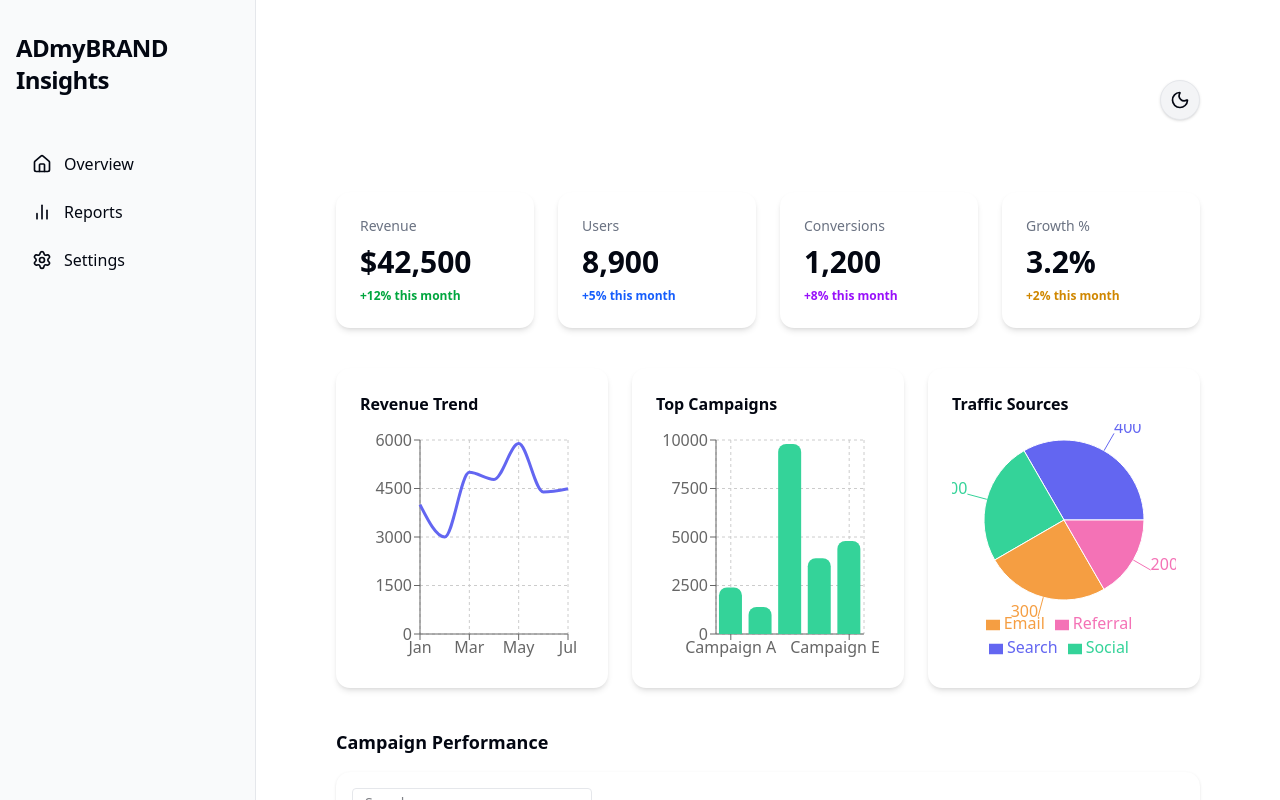
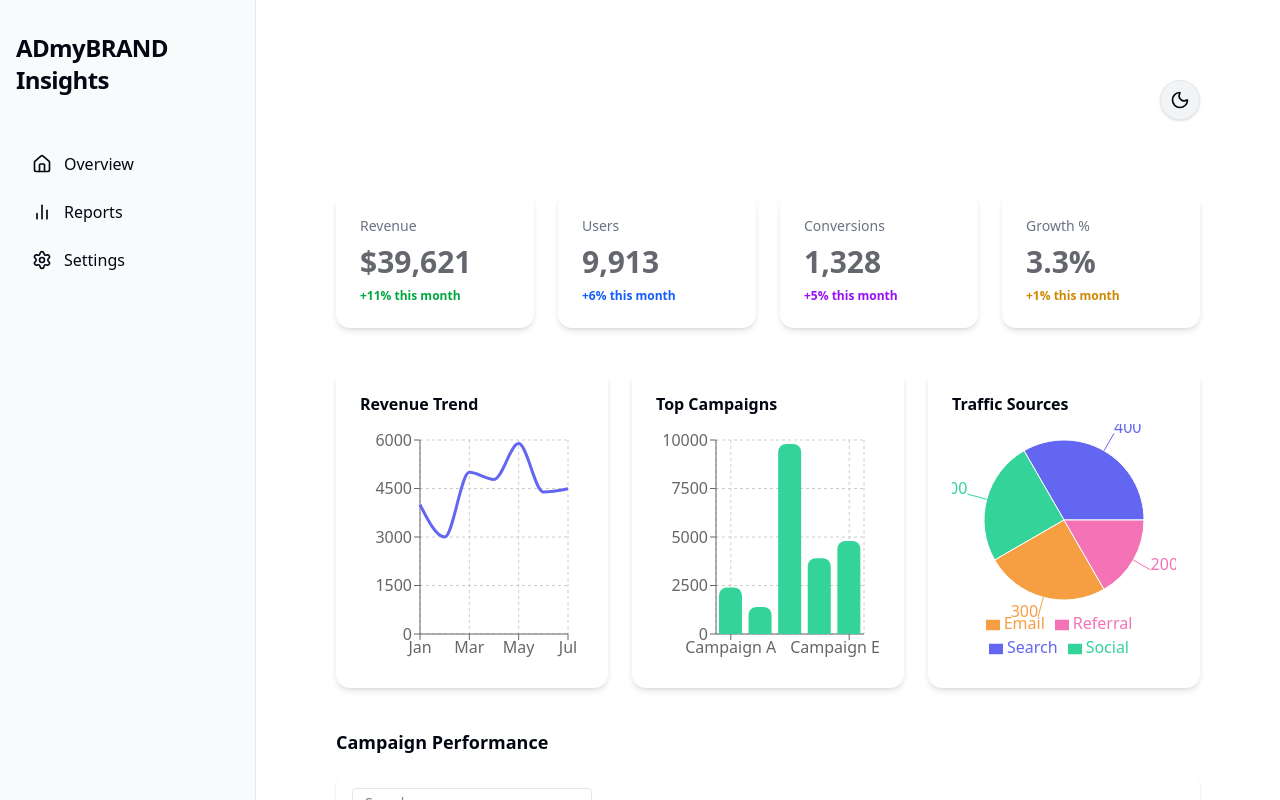
Before and after one commit to wahe7/AI-powered_dashboard, a Next.js app: page /overview in a window 1280 px wide. Shown: the top 800 px of the page. Built offline with nearby package versions, Linux system fonts and the light colour scheme.

Commit message:
show realtime data s it update after 5sec

```diff
--- a/src/app/(dashboard)/overview/page.tsx
+++ b/src/app/(dashboard)/overview/page.tsx
@@ -8,20 +8,89 @@ import { DataTable } from "@/components/table/DataTable";
 import { columns } from "@/components/table/columns";
 import { lineChartData, barChartData, pieChartData, tableData } from "@/lib/mockData";
 
-const metrics = [
-  { label: "Revenue", value: "$42,500", change: "+12%", color: "text-green-600" },
-  { label: "Users", value: "8,900", change: "+5%", color: "text-blue-600" },
-  { label: "Conversions", value: "1,200", change: "+8%", color: "text-purple-600" },
-  { label: "Growth %", value: "3.2%", change: "+2%", color: "text-yellow-600" },
-];
+function getRandomInt(min: number, max: number) {
+  return Math.floor(Math.random() * (max - min + 1)) + min;
+}
+
+function randomizeMetrics() {
+  return [
+    { label: "Revenue", value: `$${getRandomInt(35000, 55000).toLocaleString()}`, change: `+${getRandomInt(5,15)}%`, color: "text-green-600" },
+    { label: "Users", value: getRandomInt(7000, 12000).toLocaleString(), change: `+${getRandomInt(2,8)}%`, color: "text-blue-600" },
+    { label: "Conversions", value: getRandomInt(900, 1600).toLocaleString(), change: `+${getRandomInt(1,10)}%`, color: "text-purple-600" },
+    { label: "Growth %", value: `${(Math.random() * 5 + 1).toFixed(1)}%`, change: `+${getRandomInt(1,4)}%`, color: "text-yellow-600" },
+  ];
+}
+
+function randomizeLineChart() {
+  return [
+    { name: 'Jan', value: getRandomInt(3000, 6000) },
+    { name: 'Feb', value: getRandomInt(3000, 6000) },
+    { name: 'Mar', value: getRandomInt(3000, 7000) },
+    { name: 'Apr', value: getRandomInt(3000, 7000) },
+    { name: 'May', value: getRandomInt(4000, 8000) },
+    { name: 'Jun', value: getRandomInt(3000, 7000) },
+    { name: 'Jul', value: getRandomInt(3000, 7000) },
+  ];
+}
+
+function randomizeBarChart() {
+  return [
+    { name: 'Campaign A', value: getRandomInt(2000, 9000) },
+    { name: 'Campaign B', value: getRandomInt(1000, 6000) },
+    { name: 'Campaign C', value: getRandomInt(5000, 12000) },
+    { name: 'Campaign D', value: getRandomInt(2000, 7000) },
+    { name: 'Campaign E', value: getRandomInt(2000, 8000) },
+  ];
+}
+
+function randomizePieChart() {
+  return [
+    { name: 'Search', value: getRandomInt(200, 600), color: '#6366f1' },
+    { name: 'Social', value: getRandomInt(200, 600), color: '#34d399' },
+    { name: 'Email', value: getRandomInt(200, 600), color: '#f59e42' },
+    { name: 'Referral', value: getRandomInt(100, 400), color: '#f472b6' },
+  ];
+}
+
+function randomizeTable() {
+  return [
+    { campaign: 'Campaign A', impressions: getRandomInt(8000, 14000), clicks: getRandomInt(600, 1200), conversions: getRandomInt(80, 200), ctr: `${(Math.random()*3+6).toFixed(1)}%`, cvr: `${(Math.random()*3+13).toFixed(1)}%` },
+    { campaign: 'Campaign B', impressions: getRandomInt(7000, 12000), clicks: getRandomInt(500, 1100), conversions: getRandomInt(70, 180), ctr: `${(Math.random()*3+6).toFixed(1)}%`, cvr: `${(Math.random()*3+13).toFixed(1)}%` },
+    { campaign: 'Campaign C', impressions: getRandomInt(9000, 15000), clicks: getRandomInt(700, 1400), conversions: getRandomInt(90, 220), ctr: `${(Math.random()*3+6).toFixed(1)}%`, cvr: `${(Math.random()*3+13).toFixed(1)}%` },
+    { campaign: 'Campaign D', impressions: getRandomInt(6000, 11000), clicks: getRandomInt(400, 900), conversions: getRandomInt(60, 140), ctr: `${(Math.random()*3+6).toFixed(1)}%`, cvr: `${(Math.random()*3+13).toFixed(1)}%` },
+    { campaign: 'Campaign E', impressions: getRandomInt(9000, 13000), clicks: getRandomInt(700, 1200), conversions: getRandomInt(90, 180), ctr: `${(Math.random()*3+6).toFixed(1)}%`, cvr: `${(Math.random()*3+13).toFixed(1)}%` },
+  ];
+}
 
 export default function OverviewPage() {
   const [loading, setLoading] = useState(true);
+  const [metrics, setMetrics] = useState<null | { label: string; value: string; change: string; color: string }[]>(null);
+  const [lineData, setLineData] = useState<null | { name: string; value: number }[]>(null);
+  const [barData, setBarData] = useState<null | { name: string; value: number }[]>(null);
+  const [pieData, setPieData] = useState<null | { name: string; value: number; color: string }[]>(null);
+  const [table, setTable] = useState<null | { campaign: string; impressions: number; clicks: number; conversions: number; ctr: string; cvr: string }[]>(null);
 
   useEffect(() => {
     const t = setTimeout(() => setLoading(false), 1000);
+    setMetrics(randomizeMetrics());
+    setLineData(randomizeLineChart());
+    setBarData(randomizeBarChart());
+    setPieData(randomizePieChart());
+    setTable(randomizeTable());
     return () => clearTimeout(t);
   }, []);
+
+  useEffect(() => {
+    if (loading) return;
+    const interval = setInterval(() => {
+      setMetrics(randomizeMetrics());
+      setLineData(randomizeLineChart());
+      setBarData(randomizeBarChart());
+      setPieData(randomizePieChart());
+      setTable(randomizeTable());
+    }, 5000); // update every 5 seconds
+    return () => clearInterval(interval);
+  }, [loading]);
 
   return (
     <>
@@ -36,7 +105,7 @@ export default function OverviewPage() {
       <section className="w-full max-w-7xl mx-auto pt-8">
       {/* Metric Cards */}
       <div className="grid grid-cols-1 sm:grid-cols-2 lg:grid-cols-4 gap-6 mb-10">
-        {loading
+        {loading || !metrics
           ? Array(4).fill(0).map((_, i) => (
               <Card key={i} className="flex flex-col gap-2 items-start justify-center min-h-[120px]">
                 <Skeleton className="w-20 h-4 mb-2" />
@@ -44,10 +113,12 @@ export default function OverviewPage() {
                 <Skeleton className="w-16 h-3" />
               </Card>
             ))
-          : metrics.map((metric) => (
-              <Card key={metric.label} className="flex flex-col gap-2 items-start justify-center min-h-[120px]">
+          : metrics.map((metric: { label: string; value: string; change: string; color: string }) => (
+              <Card key={metric.label} className="flex flex-col gap-2 items-start justify-center min-h-[120px] transition-all duration-500">
                 <div className="text-sm text-muted-foreground font-medium">{metric.label}</div>
-                <div className="text-3xl font-bold text-foreground">{metric.value}</div>
+                <div className="text-3xl font-bold text-foreground animate-pulse">
+                  {metric.value}
+                </div>
                 <div className={`text-xs font-semibold ${metric.color}`}>{metric.change} this month</div>
               </Card>
             ))}
--- a/src/components/navigation/MobileSidebarDrawer.tsx
+++ b/src/components/navigation/MobileSidebarDrawer.tsx
@@ -49,17 +49,12 @@ export function MobileSidebarDrawer() {
         </div>
         <nav className="flex flex-col gap-2">
           {navItems.map(({ label, href, icon: Icon }) => (
-            <Link key={href} href={href} passHref legacyBehavior>
-              <a
-                className={cn(
-                  "flex items-center gap-3 px-4 py-2 rounded-lg transition-colors hover:bg-sidebar-accent hover:text-sidebar-accent-foreground text-base font-medium",
-                  pathname === href && "bg-sidebar-primary text-sidebar-primary-foreground"
-                )}
-                onClick={() => setOpen(false)}
-              >
-                <Icon className="w-5 h-5" />
-                <span>{label}</span>
-              </a>
+            <Link key={href} href={href} className={cn(
+              "flex items-center gap-3 px-4 py-2 rounded-lg transition-colors hover:bg-sidebar-accent hover:text-sidebar-accent-foreground text-base font-medium",
+              pathname === href && "bg-sidebar-primary text-sidebar-primary-foreground"
+            )} onClick={() => setOpen(false)}>
+              <Icon className="w-5 h-5" />
+              <span>{label}</span>
             </Link>
           ))}
         </nav>
--- a/src/components/navigation/Sidebar.tsx
+++ b/src/components/navigation/Sidebar.tsx
@@ -17,16 +17,12 @@ export function Sidebar() {
       <div className="text-2xl font-bold mb-8 tracking-tight">ADmyBRAND Insights</div>
       <nav className="flex flex-col gap-2">
         {navItems.map(({ label, href, icon: Icon }) => (
-          <Link key={href} href={href} passHref legacyBehavior>
-            <a
-              className={cn(
-                "flex items-center gap-3 px-4 py-2 rounded-lg transition-colors hover:bg-sidebar-accent hover:text-sidebar-accent-foreground text-base font-medium",
-                pathname === href && "bg-sidebar-primary text-sidebar-primary-foreground"
-              )}
-            >
-              <Icon className="w-5 h-5" />
-              <span>{label}</span>
-            </a>
+          <Link key={href} href={href} className={cn(
+            "flex items-center gap-3 px-4 py-2 rounded-lg transition-colors hover:bg-sidebar-accent hover:text-sidebar-accent-foreground text-base font-medium",
+            pathname === href && "bg-sidebar-primary text-sidebar-primary-foreground"
+          )}>
+            <Icon className="w-5 h-5" />
+            <span>{label}</span>
           </Link>
         ))}
 
```
